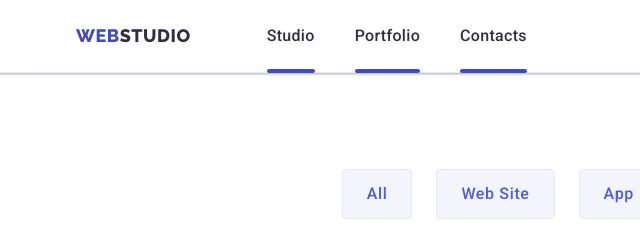
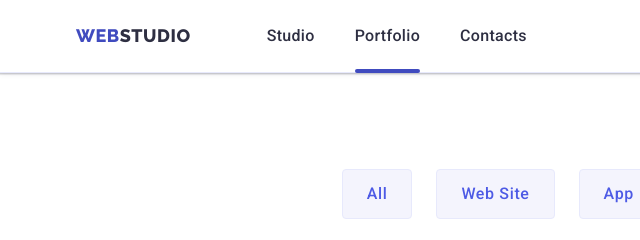
Before and after one commit to OlgaSharhorodska/goit-markup-hw-05, a plain HTML site: page portfolio.html in a window 1280 px wide. Shown: the top 240 px of the page, 0-640 px from the left. Drawn offline with nearby package versions, Linux system fonts and the light colour scheme.

Commit message:
Update styles.css

```diff
--- a/css/styles.css
+++ b/css/styles.css
@@ -113,7 +113,6 @@ display: flex;
 .nav
 {
 margin-right: 40px;
-
 }
 
 .nav-item
@@ -134,7 +133,7 @@ height: 4px;
 border-radius: 2px;
 bottom: -1px;
 
-background-color: #404bbf;
+background-color: none;
 }
 
 .active::after
@@ -274,7 +273,6 @@ background-color: var(--accent-color);
 
 padding: 16px 32px;
 gap: 10px;
-background: #4D5AE5;
 box-shadow: 0px 4px 4px rgba(0, 0, 0, 0.15);
 border-radius: 4px;
 border-color: #4d5ae5;
```
